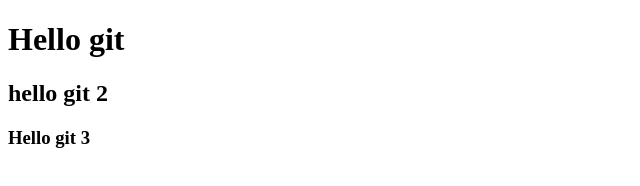
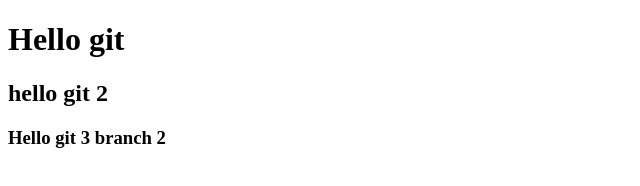
Before and after one commit to leshayq/git_test, a plain HTML site: page index.html in a window 1280 px wide. Shown: the full height of the page, 0-640 px from the left. Drawn offline with Linux system fonts and the light colour scheme.

Commit message:
Branch 2 commit

```diff
--- a/index.html
+++ b/index.html
@@ -8,6 +8,6 @@
 <body>
     <h1>Hello git</h1>
     <h2>hello git 2</h2>
-    <h3>Hello git 3</h3>
+    <h3>Hello git 3 branch 2</h3>
 </body>
 </html>
```
